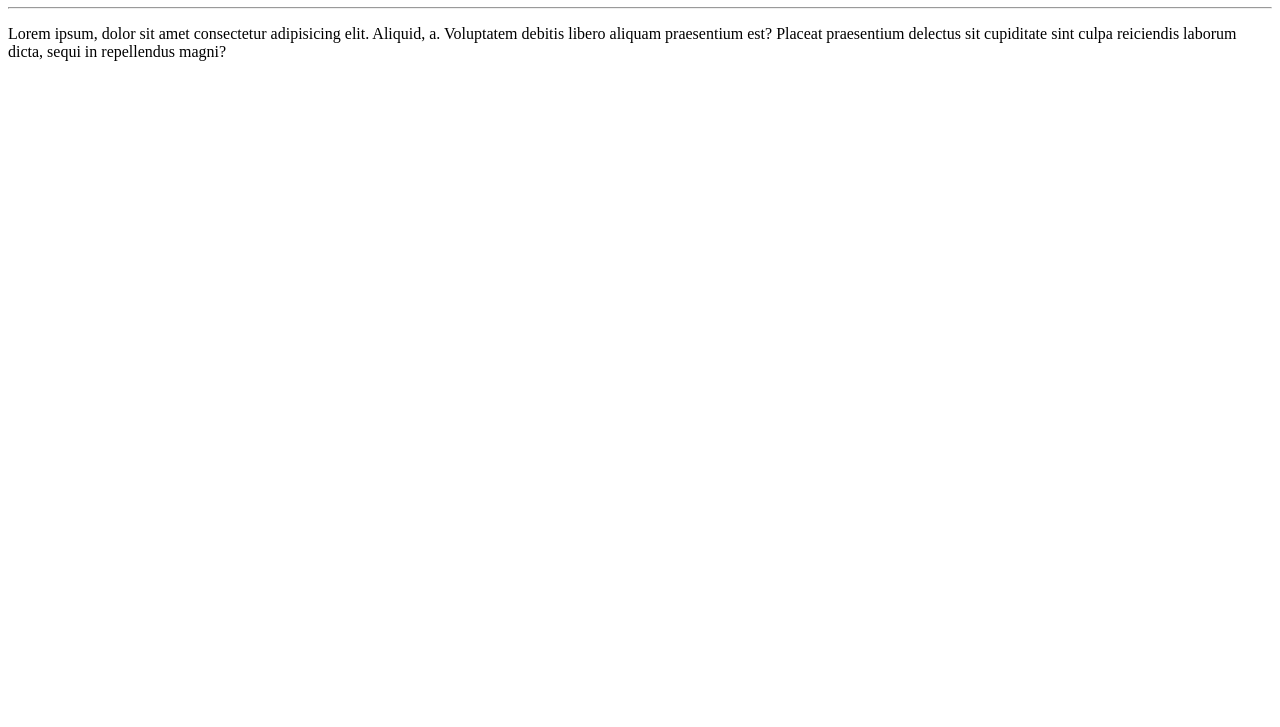
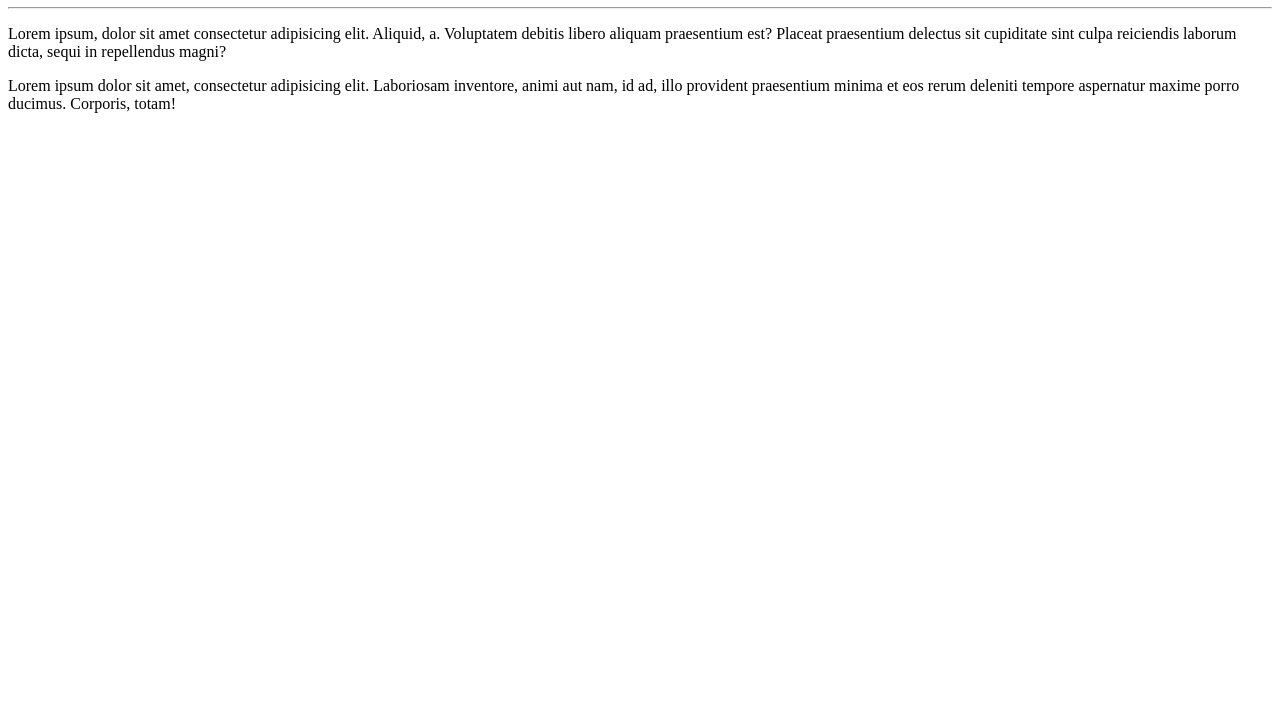
Before and after one commit to ndrsilva/OlaMundo, a plain HTML site: page site-exemplo/index.html in a window 1280 px wide. Shown: the part 73-800 px from the top of the page. Drawn offline with Linux system fonts and the light colour scheme.

Commit message:
Add um parágrafo

```diff
--- a/site-exemplo/index.html
+++ b/site-exemplo/index.html
@@ -12,5 +12,8 @@
     <p>
         Lorem ipsum, dolor sit amet consectetur adipisicing elit. Aliquid, a. Voluptatem debitis libero aliquam praesentium est? Placeat praesentium delectus sit cupiditate sint culpa reiciendis laborum dicta, sequi in repellendus magni?
     </p>
+    <p>
+        Lorem ipsum dolor sit amet, consectetur adipisicing elit. Laboriosam inventore, animi aut nam, id ad, illo provident praesentium minima et eos rerum deleniti tempore aspernatur maxime porro ducimus. Corporis, totam!
+    </p>
 </body>
 </html>
```
